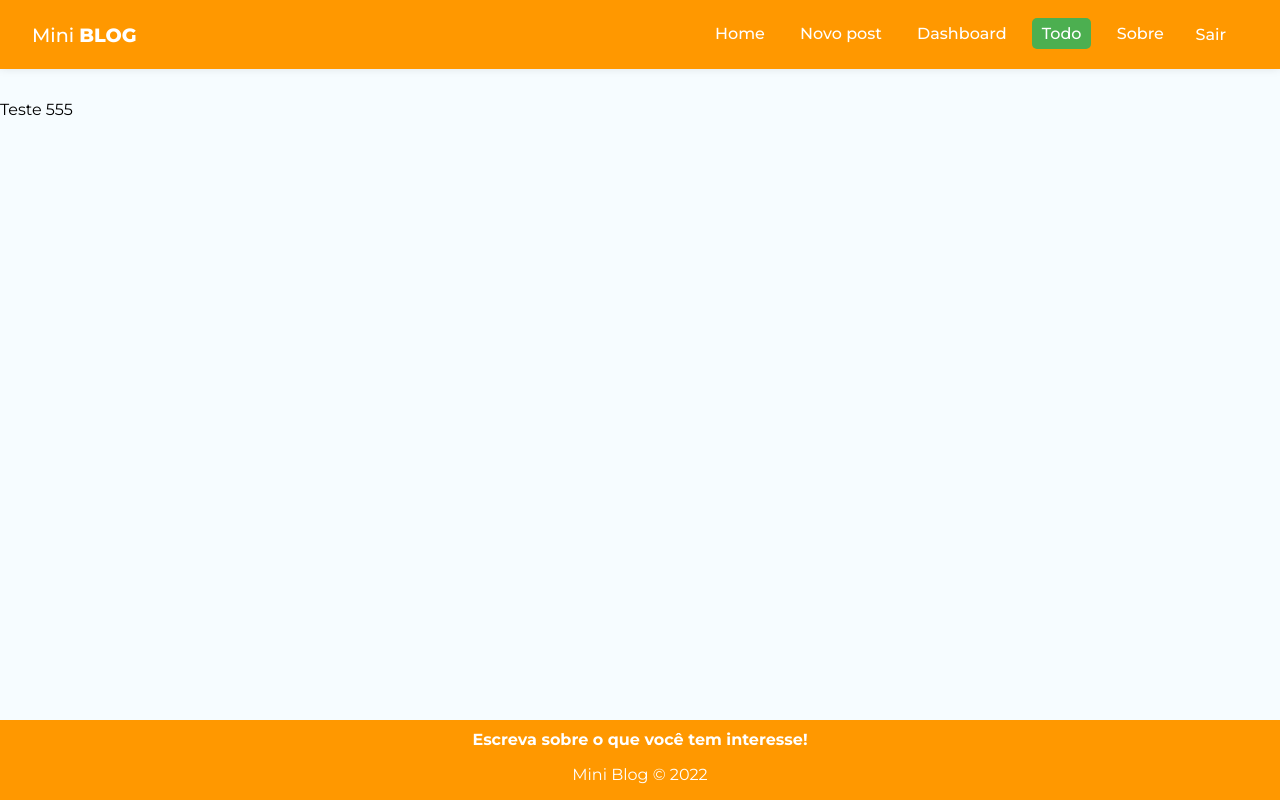
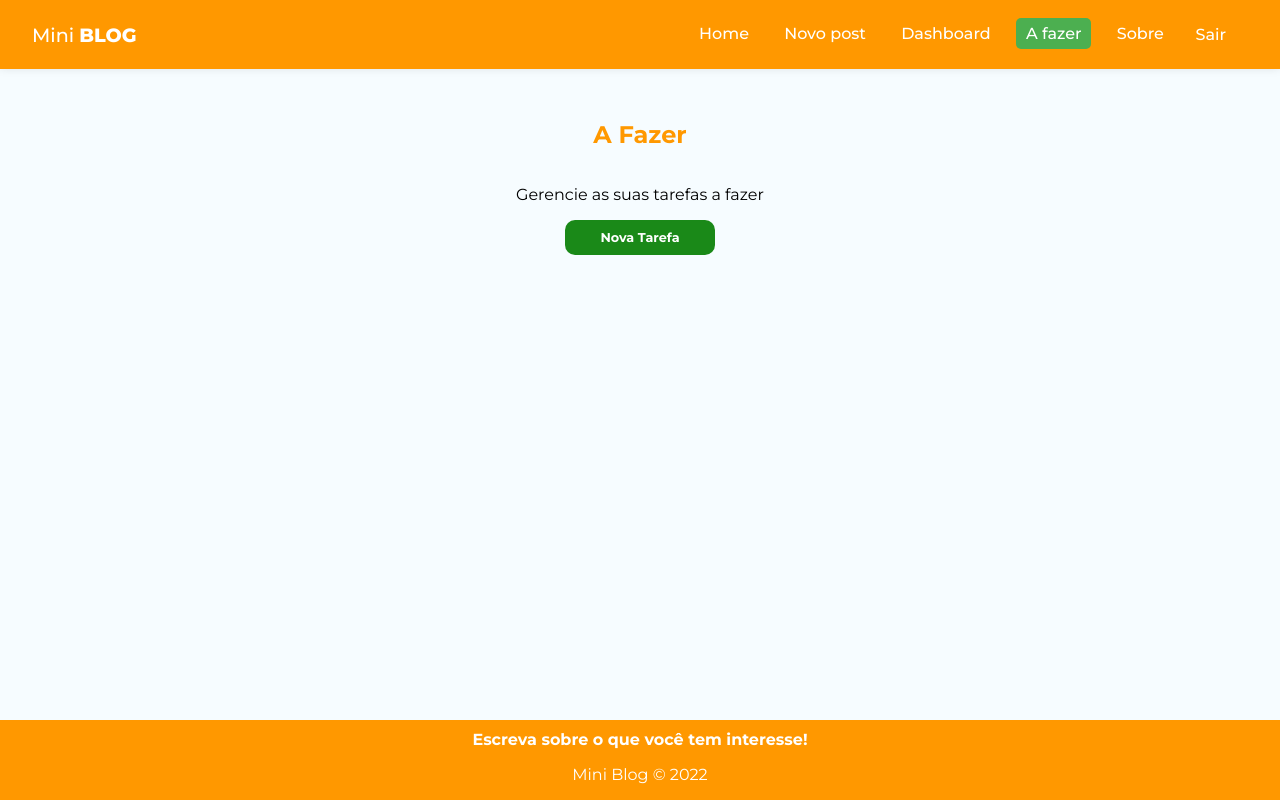
Before and after one commit to igorjosiel/React-MiniBlog, a React (Create React App) app: page /todo in a window 1280 px wide. Built offline with nearby package versions, Linux system fonts and the light colour scheme; no server answers; sample sign-in values are in the browser's storage.

Commit message:
Insere os primeiros elementos na tela das tarefas a fazer.

```diff
--- a/src/components/Navbar.js
+++ b/src/components/Navbar.js
@@ -67,7 +67,7 @@ const Navbar = () => {
                 to="/todo"
                 className={({ isActive }) => (isActive ? styles.active : "")}
               >
-                Todo
+                A fazer
               </NavLink>
             </li>
           </>
--- a/src/pages/Todo/Todo.jsx
+++ b/src/pages/Todo/Todo.jsx
@@ -1,12 +1,19 @@
-// import { Link } from "react-router-dom";
+import { Link } from "react-router-dom";
 // import { useFetchDocuments } from "../../hooks/useFetchDocuments";
 // import { useDeleteDocument } from "../../hooks/useDeleteDocument";
 // import { useAuthValue } from "../../contexts/AuthContext";
-// import styles from "./Dashboard.module.css";
+import styles from "./Todo.module.css";
 
 const Todo = () => {
   return (
-   <p>Teste 555</p>
+    <div className={styles.todo}>
+      <h2>A Fazer</h2>
+      <p>Gerencie as suas tarefas a fazer</p>
+
+      <Link to="/" className="btn">
+        Nova Tarefa
+      </Link>
+    </div>
   );
 };
 
--- a/src/pages/Todo/Todo.module.css
+++ b/src/pages/Todo/Todo.module.css
@@ -0,0 +1,7 @@
+.todo {
+  text-align: center;
+  display: flex;
+  flex-direction: column;
+  justify-content: center;
+  align-items: center;
+}
```
